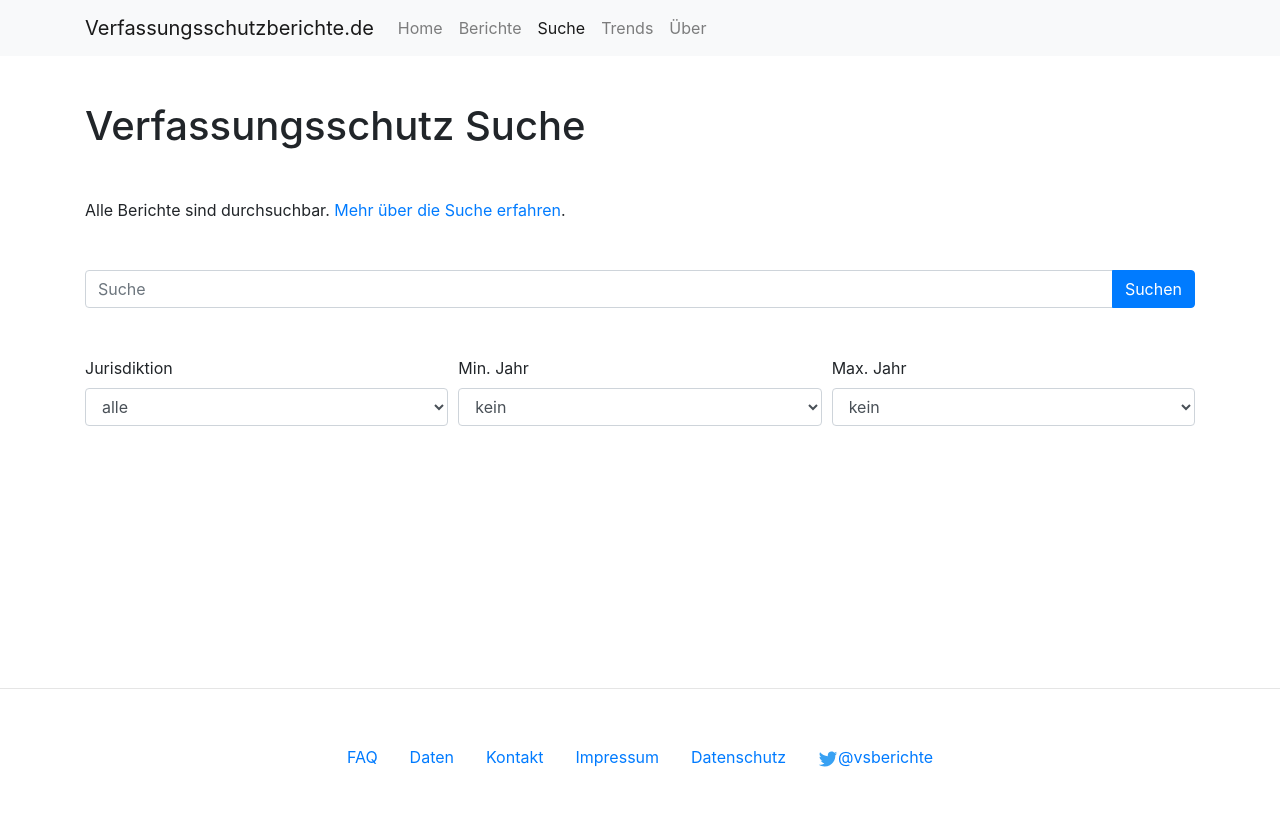
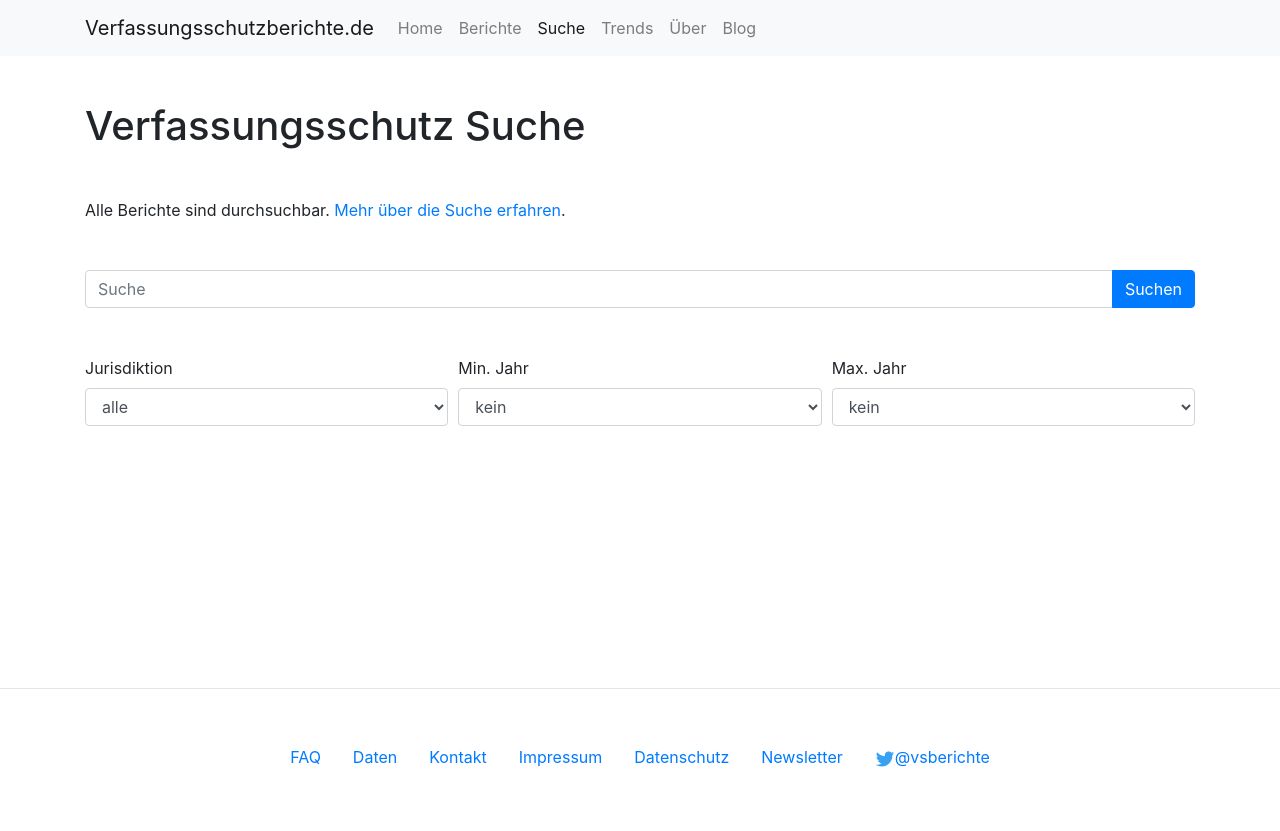
Before and after one commit to beyondopen/verfassungsschutzberichte.de, a Flask app: page /suche in a window 1280 px wide. Run offline with Flask 2, Linux system fonts and the light colour scheme; some libraries are stand-ins or nearby versions.

Commit message:
add links to blog & newsletter (close #7)

```diff
--- a/src/templates/base.html
+++ b/src/templates/base.html
@@ -64,6 +64,9 @@
         <a class="nav-link" href="https://okfn.de/impressum/#datenschutzerkl%C3%A4rung">Datenschutz</a>
       </li>
       <li class="nav-item">
+        <a class="nav-link" href="https://newsletter.dmedak.de/verfassungsschutzberichte/">Newsletter</a>
+      </li>
+      <li class="nav-item">
         <a class="nav-link" href="https://twitter.com/vsberichte"><img height=20 width=20
             src=" {{ url_for('static', filename='twitter.svg') }}">@vsberichte</a></li>
     </ul>
--- a/src/templates/index.html
+++ b/src/templates/index.html
@@ -37,6 +37,9 @@
         </li>
         <li class="nav-item">
           <a class="nav-link" href="/#ueber">Über</a>
+        </li>
+        <li class="nav-item">
+          <a class="nav-link" href="//blog.vsberichte.de">Blog</a>
         </li>
       </ul>
       <form class="form-inline my-2 my-lg-0" method="GET" action="/suche">
--- a/src/templates/reports.html
+++ b/src/templates/reports.html
@@ -36,6 +36,9 @@
         </li>
         <li class="nav-item">
           <a class="nav-link" href="/#ueber">Über</a>
+        </li>
+        <li class="nav-item">
+          <a class="nav-link" href="//blog.vsberichte.de">Blog</a>
         </li>
       </ul>
       <form class="form-inline my-2 my-lg-0" method="GET" action="/suche">
--- a/src/templates/search.html
+++ b/src/templates/search.html
@@ -37,7 +37,9 @@
         <li class="nav-item">
           <a class="nav-link" href="/#ueber">Über</a>
         </li>
-
+        <li class="nav-item">
+          <a class="nav-link" href="//blog.vsberichte.de">Blog</a>
+        </li>
       </ul>
       <!-- <form class="form-inline my-2 my-lg-0">
           <input class="form-control mr-sm-2" type="search" placeholder="Search" aria-label="Search">
--- a/src/templates/trends.html
+++ b/src/templates/trends.html
@@ -38,6 +38,9 @@
         </li>
         <li class="nav-item">
           <a class="nav-link" href="/#ueber">Über</a>
+        </li>
+        <li class="nav-item">
+          <a class="nav-link" href="//blog.vsberichte.de">Blog</a>
         </li>
       </ul>
       <!-- <form class="form-inline my-2 my-lg-0">
```
